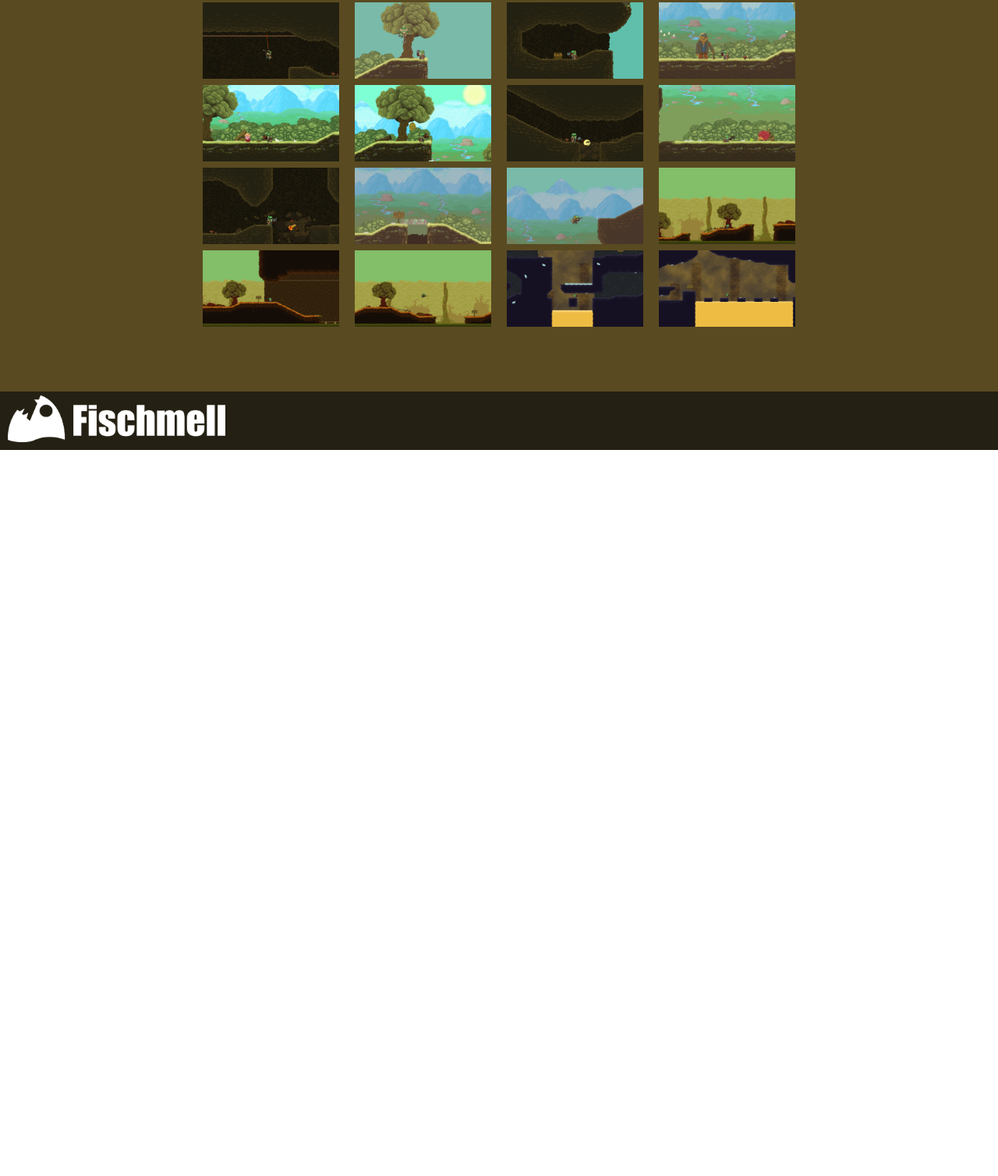
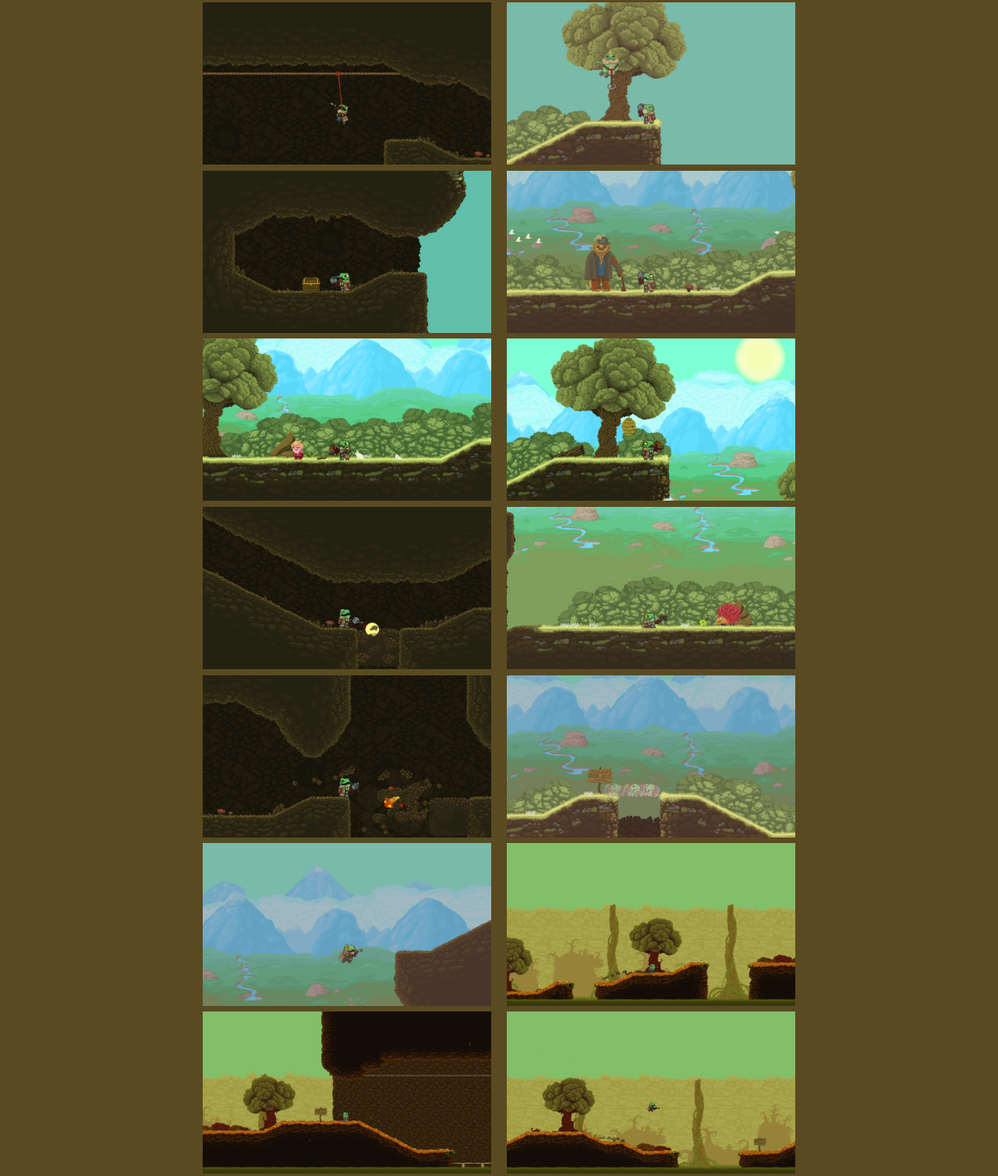
Before and after one commit to fischmell/fischmell, a plain HTML site: page index.html in a window 1280 px wide. Shown: the part 1245-2753 px from the top of the page at 78% size. Before the commit the page ends 1822 px from the top, so only its background shows below. Drawn offline with nearby package versions, Linux system fonts and the light colour scheme.

Commit message:
Screenshots now 2 col

```diff
--- a/index.html
+++ b/index.html
@@ -78,6 +78,8 @@
 							<img class="img" src="img/screenshots/2.png">
 						</a>
 					</div>
+				</div>
+				<div class="row">
 					<div class="column">
 						<a href="img/screenshots/3.png">
 							<img class="img" src="img/screenshots/3.png">
@@ -100,6 +102,8 @@
 							<img class="img" src="img/screenshots/6.png">
 						</a>
 					</div>
+				</div>
+				<div class="row">
 					<div class="column">
 						<a href="img/screenshots/7.png">
 							<img class="img" src="img/screenshots/7.png">
@@ -122,6 +126,8 @@
 							<img class="img" src="img/screenshots/10.png">
 						</a>
 					</div>
+				</div>
+				<div class="row">
 					<div class="column">
 						<a href="img/screenshots/11.png">
 							<img class="img" src="img/screenshots/11.png">
@@ -144,6 +150,8 @@
 							<img class="img" src="img/screenshots/15.png">
 						</a>
 					</div>
+				</div>
+				<div class="row">
 					<div class="column">
 						<a href="img/screenshots/16.png">
 							<img class="img" src="img/screenshots/16.png">
```
